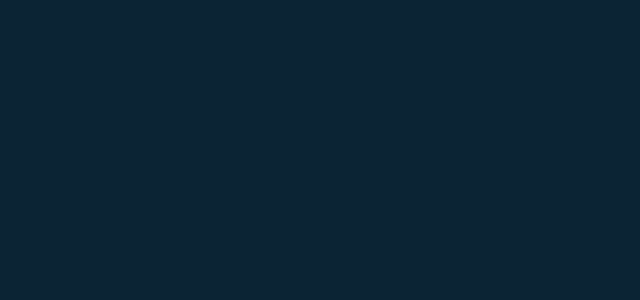
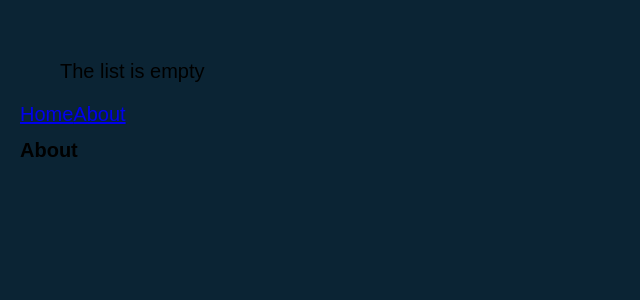
Before and after one commit to LarsGKodehode/react-router-test, a React (Vite) app: page /#/about in a window 1280 px wide. Shown: the top 300 px of the page, without its empty margins (0-640 px from the left). Built offline with nearby package versions, Linux system fonts and the light colour scheme.

Commit message:
Basic routing (#5)
* basice setup created

* basic routing up and going

* basic routing fully implemented

```diff
--- a/src/App.module.css
+++ b/src/App.module.css
@@ -3,6 +3,7 @@
 
   /* shape */
   min-height: 100vh; /* grab all the screen real estate*/
+  padding: 2em 1em;
 
   /* color */
   background-color: var(--palette-secondary-500);
--- a/src/App.tsx
+++ b/src/App.tsx
@@ -2,18 +2,33 @@
 import React from 'react';
 import {
   HashRouter as Router,
-  Routes,
-  Route,
+  Link,
+  Outlet,
 } from 'react-router-dom';
 
 // CSS
 import styles from './App.module.css';
+import NavHeader, { NavHeaderProp } from './components/nav-header/Nav-header';
 
 // COMPONENT
 function App() {
+
+  const NavHeaderProps: NavHeaderProp = {
+    title: "React Router Test",
+    linksProps: [
+
+    ],
+  };
+
   return (
-    <main id='App' className={styles["App"]} data-theme='bright'>
-    </main>
+    <div id='App' className={styles["App"]} data-theme='bright'>
+      <NavHeader {...NavHeaderProps}/>
+      <nav>
+        <Link to='home'>Home</Link>
+        <Link to='about'>About</Link>
+      </nav>
+      <Outlet />
+    </div>
   );
 };
 
--- /dev/null
+++ b/src/components/nav-header/Nav-header.tsx
@@ -0,0 +1,40 @@
+import React from "react";
+import { LinkProps } from "react-router-dom";
+
+// Interfaces
+interface NavHeaderProp {
+  title: string,
+  linksProps: Array<LinkProps>,
+};
+
+
+// Components
+function NavHeader(props: NavHeaderProp) {
+  const {title, linksProps } = props;
+
+  /**
+   * Creates links
+   */
+  function createLinks(linksProps: Array<LinkProps>): Array<JSX.Element> {
+    let linkArray: Array<JSX.Element> = [<p>The list is empty</p>];
+
+
+
+    return linkArray;
+  };
+
+
+  return(
+    <header>
+      <ul>
+        {React.Children.toArray(createLinks(linksProps))}
+      </ul>
+    </header>
+  )
+};
+
+export default NavHeader;
+
+export type {
+  NavHeaderProp,
+};
--- a/src/main.tsx
+++ b/src/main.tsx
@@ -1,9 +1,13 @@
 // Libraries
 import React from 'react';
 import ReactDOM from 'react-dom/client';
+import {
+  HashRouter as Router,
+  Routes,
+  Route,
+  Link,
+} from 'react-router-dom';
 
-// Components
-import App from './App';
 
 // CSS
 import './assets/css/global.css';
@@ -13,6 +17,15 @@ import './main.css';
 
 // Fonts
 import './assets/fonts/Karla/Karla-VariableFont_wght.ttf';
+import { HashRouter } from 'react-router-dom';
+
+
+// Components
+import App from './App';
+import Home from './routes/home/Home';
+import About from './routes/about/About';
+import Missing404 from './routes/Missing404/Missing404';
+
 
 /**
  * DEVELOPMENT
@@ -27,8 +40,19 @@ import './assets/fonts/Karla/Karla-VariableFont_wght.ttf';
 }
 // DEVELOPMENT
 
-ReactDOM.createRoot(document.getElementById('root') as HTMLElement).render(
+
+const root = ReactDOM.createRoot(document.getElementById('root') as HTMLElement);
+
+root.render(
   <React.StrictMode>
-    <App />
+    <Router>
+      <Routes>
+        <Route path='/' element={<App />}>
+          <Route path='home' element={<Home />} />
+          <Route path='about' element={<About />} />
+          <Route path='*' element={<Missing404 />} />
+        </Route>
+      </Routes>
+    </Router>
   </React.StrictMode>
 );
--- /dev/null
+++ b/src/routes/Missing404/Missing404.tsx
@@ -0,0 +1,25 @@
+// Interface
+interface Missing404Prop {
+  title: string,
+};
+
+const missing404Props = {
+  title: "404"
+}
+
+// Components
+function Missing404(): JSX.Element {
+  const { title } = missing404Props;
+
+  return (
+    <main>
+      <h1>{title}</h1>
+    </main>
+  );
+};
+
+export default Missing404;
+
+export type {
+  Missing404Prop,
+};
--- /dev/null
+++ b/src/routes/about/About.tsx
@@ -0,0 +1,25 @@
+// Interface
+interface AboutProps {
+  title: string,
+};
+
+const aboutProps = {
+  title: "About",
+}
+
+// Components
+function About(): JSX.Element {
+  const { title } = aboutProps;
+
+  return (
+    <main>
+      <h1>{title}</h1>
+    </main>
+  );
+};
+
+export default About;
+
+export type {
+  AboutProps,
+};
--- /dev/null
+++ b/src/routes/home/Home.tsx
@@ -0,0 +1,25 @@
+// Interface
+interface HomeProps {
+  title: string,
+};
+
+const homeProps = {
+  title: "Home"
+}
+
+// Components
+function Home(): JSX.Element {
+  const { title } = homeProps;
+
+  return (
+    <main>
+      <h1>{title}</h1>
+    </main>
+  );
+};
+
+export default Home;
+
+export type {
+  HomeProps,
+};
```
Also changed, not shown: src/components/nav-header/Nav-header.module.css (added), src/routes/Missing404/Missing404.module.css (added), src/routes/about/About.module.css (added), src/routes/home/Home.module.css (added).
